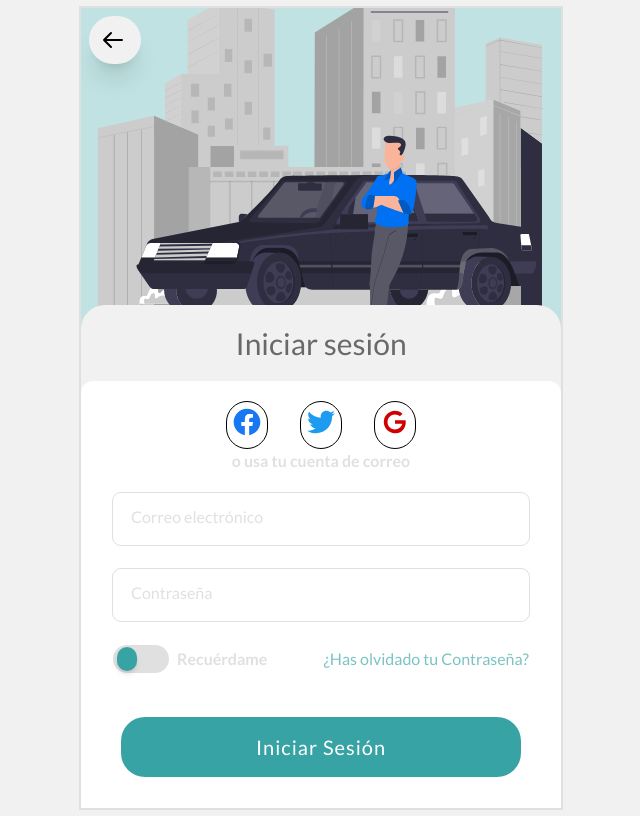
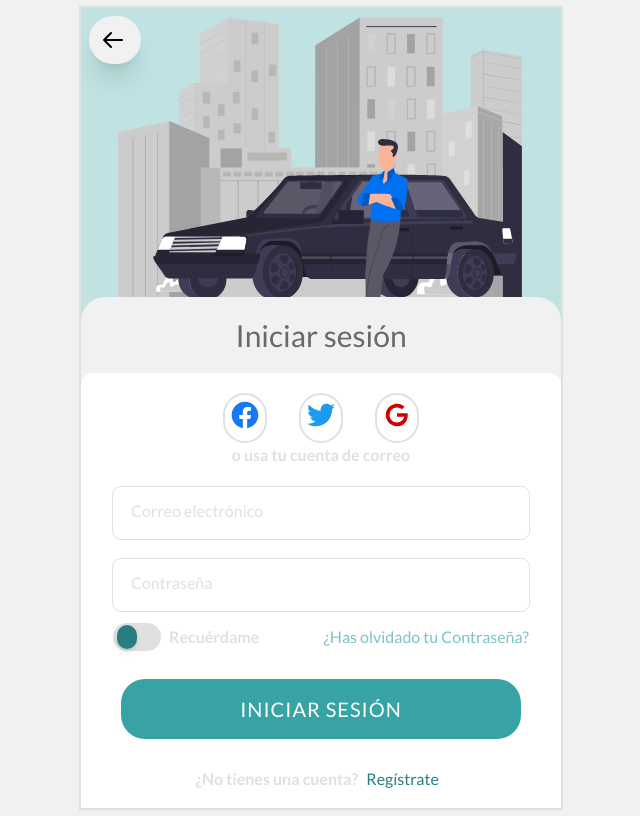
Before and after one commit to ISPP-Grupo5/BugaLink, a Next.js app in the folder bugalink-frontend/: page /session/login in a window 1280 px wide. Shown: the whole page, without its empty margins (319-959 px from the left). Built offline with nearby package versions, Linux system fonts and the light colour scheme.

Commit message:
fix: Svg and Style quality changes

```diff
--- a/bugalink-frontend/components/buttons/Rounded/index.tsx
+++ b/bugalink-frontend/components/buttons/Rounded/index.tsx
@@ -7,7 +7,7 @@ type Params = {
 
 export default function RoundedButton({ Icon, link }: Params) {
   return (
-    <Link href={link} className="rounded-full border">
+    <Link href={link} className="rounded-full border-light-gray border-2">
       <button className="h-10 w-10">{Icon}</button>
     </Link>
   );
--- a/bugalink-frontend/components/externalLogin/index.tsx
+++ b/bugalink-frontend/components/externalLogin/index.tsx
@@ -5,7 +5,6 @@ import Google from '../../public/icons/Login/google.svg';
 
 export default function ExternalLogin() {
   return (
-    <div>
     <div className="flex flex-row items-center justify-center space-x-8">
       <RoundedButton
         link="#"
@@ -17,7 +16,5 @@ export default function ExternalLogin() {
         Icon={<Google className="ml-1.5 h-7 w-7 fill-red" />}
       />
     </div>
-      <p className="font-bold text-light-gray">o usa tu cuenta de correo</p>
-    </div>
   );
 }
--- a/bugalink-frontend/components/forms/Switch/index.tsx
+++ b/bugalink-frontend/components/forms/Switch/index.tsx
@@ -3,13 +3,17 @@ import { useState } from 'react';
 export default function Switch() {
   const [toggle, setToggle] = useState(true);
   const toggleClass = 'transform translate-x-5';
+  const toggleBgClass = ' bg-light-turquoise';
 
   return (
     <div className="flex flex-col items-center justify-center ">
       {/*   Switch Container */}
 
       <div
-        className="flex h-6 w-12 cursor-pointer items-center rounded-full bg-light-gray p-1 md:h-7 md:w-14"
+        className={
+          'flex h-6 w-12 cursor-pointer items-center rounded-full bg-light-gray p-1 md:h-7 md:w-14' +
+          (toggle ? null : toggleBgClass)
+        }
         onClick={() => {
           setToggle(!toggle);
         }}
@@ -17,7 +21,7 @@ export default function Switch() {
         {/* Switch */}
         <div
           className={
-            'h-5 w-5 transform rounded-full bg-turquoise shadow-md duration-300 ease-in-out md:h-6 md:w-6' +
+            'h-5 w-5 transform rounded-full bg-dark-turquoise  shadow-md duration-300 ease-in-out md:h-6 md:w-6' +
             (toggle ? null : toggleClass)
           }
         ></div>
--- a/bugalink-frontend/pages/session/login/index.tsx
+++ b/bugalink-frontend/pages/session/login/index.tsx
@@ -14,23 +14,28 @@ export default function Login() {
   const [password, setPassword] = useState('');
 
   return (
-    <AnimatedLayout>
+    <AnimatedLayout className="bg-white">
       <BackButton className="absolute left-2 top-2 bg-base-origin py-3 pr-2 shadow-xl" />
-      <div className="flex flex-col -space-y-8 bg-background-turquoise">
-        <CityDriver className="scale-110 place-self-center " />
+      <div className="flex flex-col -space-y-10 ">
+        <span className="flex w-full justify-center bg-background-turquoise">
+          <CityDriver />
+        </span>
 
         <div className="z-10 rounded-t-3xl bg-base-origin text-center">
           <p className=" py-5 text-3xl text-gray ">Iniciar sesión</p>
-          <div className=" h-max rounded-t-xl bg-white py-5">
+          <div className="rounded-t-xl bg-white py-5">
             <ExternalLogin />
+            <p className="font-bold text-light-gray">
+              o usa tu cuenta de correo
+            </p>
             <form className="mt-5">
-              <div className="mr-8 ml-8 flex flex-col ">
+              <div className="mr-8 ml-8 flex flex-col space-y-5">
                 <TextField
                   type={'text'}
                   content={email}
                   fieldName={'Correo electrónico'}
                   inputClassName="w-full"
-                  parentClassName="mb-6"
+                  parentClassName=""
                   setContent={setEmail}
                 />
                 <TextField
@@ -38,7 +43,7 @@ export default function Login() {
                   content={password}
                   fieldName={'Contraseña'}
                   inputClassName="w-full"
-                  parentClassName="mb-3"
+                  parentClassName=""
                   setContent={setPassword}
                 />
               </div>
@@ -59,13 +64,13 @@ export default function Login() {
                 </Link>
               </div>
 
-              <CTAButton text="Iniciar Sesión" className="mt-8 w-5/6" />
+              <CTAButton text="INICIAR SESIÓN" className="mt-4 w-5/6" />
 
-              <span className="flex flex-row justify-center -justify-between py-8">
+              <span className="flex translate-y-7 -translate-x-2 flex-row justify-center -justify-between">
                 <p className="font-bold text-light-gray">
                   ¿No tienes una cuenta?
                 </p>
-                <Link href="#" className="translate-x-2">
+                <Link href="/session/register" className="translate-x-2">
                   <p className="text-dark-turquoise"> Regístrate </p>
                 </Link>
               </span>
```
Lines whose indentation alone changed are shown as unchanged.
